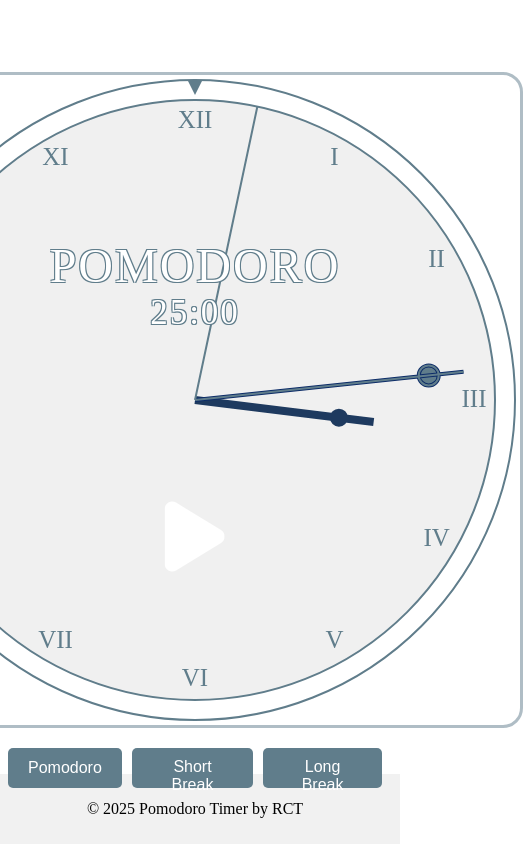
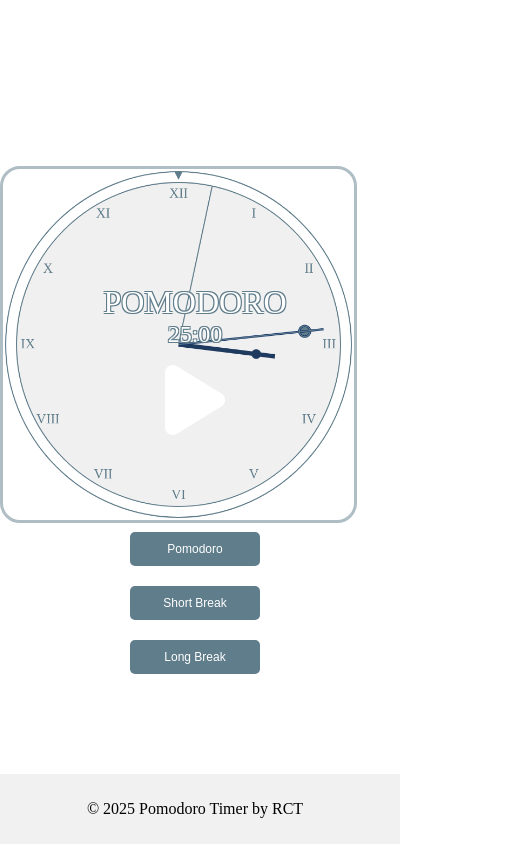
Before and after one commit to rct24/PomodoroTimer, a plain HTML site: page index.html in a window 390 px wide. Shown: the whole page, 523 px wide, since content can reach past the window. Drawn offline with Linux system fonts and the light colour scheme.

Commit message:
modified:   index.html
	modified:   style.css

```diff
--- a/index.html
+++ b/index.html
@@ -7,12 +7,8 @@
     <link rel="stylesheet" href="./style.css" />
   </head>
   <body>
-    <canvas id="canvas"></canvas>
-    <div class="pomodoro_timer">
-      <div class="brand_title text_shadow_style">POMODORO</div>
-      <div class="pomodoro_timer__display">
-        <span class="timer__display text_shadow_style"></span>
-      </div>
+    <div class="canvas-container" style="position: relative">
+      <canvas id="canvas"></canvas>
       <label class="container play-button">
         <input type="checkbox" id="playPauseToggle" />
         <svg
@@ -37,6 +33,12 @@
         </svg>
       </label>
     </div>
+    <div class="pomodoro_timer">
+      <div class="brand_title text_shadow_style">POMODORO</div>
+      <div class="pomodoro_timer__display">
+        <span class="timer__display text_shadow_style"></span>
+      </div>
+    </div>
 
     <!-- <div class="pomodoro_durations" style="display: none"> -->
     <div class="pomodoro_durations">
--- a/style.css
+++ b/style.css
@@ -1,3 +1,4 @@
+/* General body styling for responsiveness */
 body {
   display: flex;
   justify-content: center;
@@ -5,15 +6,20 @@ body {
   flex-direction: column;
   height: 100vh;
   overflow: hidden;
+  margin: 0; /* Remove any default margins */
 }
 
+/* Canvas styling */
 canvas {
-  position: relative;
+  position: relative; /* Make the canvas a positioning context */
   z-index: 0;
   border: rgba(96, 125, 139, 0.5) 3px solid;
   border-radius: 20px;
-  /* background-color: rgba(255, 255, 255, 0.5); */
+  min-width: 300px; /* Minimum width for the canvas */
+  min-height: 300px; /* Minimum height for the canvas */
 }
+
+/* Pomodoro Timer container */
 .pomodoro_timer {
   position: absolute;
   top: 45%;
@@ -24,47 +30,48 @@ canvas {
   flex-direction: column;
   font-family: "Elaris";
   justify-content: center;
-  margin: 0;
   text-align: center;
   align-items: center;
-  z-index: 1;
-}
-
-.text_shadow_style {
-  letter-spacing: 2px;
-  color: #ffffff;
-  text-shadow: -1px -1px 0 #607d8b, 1px -1px 0 #607d8b, -1px 1px 0 #607d8b,
-    1px 1px 0 #607d8b;
-  font-weight: italic;
 }
 
 .pomodoro_timer__display {
   display: flex;
   flex-direction: column;
   align-items: center;
-  font-size: 35px;
 }
 
 .brand_title {
-  font-size: 3rem;
+  font-size: 2.5rem; /* Restore original font size */
+  color: #ffffff; /* Ensure text color matches the original style */
+  text-shadow: -1px -1px 0 #607d8b, 1px -1px 0 #607d8b, -1px 1px 0 #607d8b,
+    1px 1px 0 #607d8b;
+}
+
+.timer__display {
+  font-size: 2rem; /* Restore original font size for the timer */
+  color: #ffffff; /* Ensure text color matches the original style */
+  text-shadow: -1px -1px 0 #607d8b, 1px -1px 0 #607d8b, -1px 1px 0 #607d8b,
+    1px 1px 0 #607d8b;
 }
 
 .timer_button {
   display: flex;
-  justify-content: center;
 }
 
+/* Buttons */
 button {
   background-color: #607d8b;
   color: #fff;
   border: none;
-  padding: 10px 20px;
-  font-size: 16px;
+  padding: calc(8px + 0.5vw) calc(16px + 0.5vw);
+  font-size: calc(14px + 0.5vw);
   border-radius: 5px;
   cursor: pointer;
   transition: background-color 0.3s;
   height: 40px;
   z-index: 2;
+  min-width: 80px; /* Minimum width for buttons */
+  min-height: 40px; /* Minimum height for buttons */
 }
 
 button:hover {
@@ -75,31 +82,33 @@ button.active {
   background-color: #3498db;
 }
 
+/* Footer styling */
 footer {
   background-color: #f1f1f1;
-  padding: 10px;
+  padding: calc(8px + 0.5vw);
   text-align: center;
   width: 100%;
   position: fixed;
   bottom: 0;
 }
 
-.hidden {
-  display: none;
+/* Pomodoro durations container */
+.pomodoro_durations {
+  display: flex;
+  justify-content: space-around; /* Default layout: space around the buttons */
+  margin-top: 20px;
+  z-index: 1;
+  flex-direction: row; /* Default layout: row */
 }
 
-.pomodoro_durations {
-  display: flex;
-  justify-content: space-around;
-  margin-top: 20px;
-  z-index: 1;
-}
-
+/* Buttons in the durations container */
 .pomodoro_durations button {
-  margin-right: 10px;
-}
-.pomodoro_durations button:last-child {
-  margin-right: 0;
+  flex: 1; /* Make all buttons the same size */
+  max-width: 150px; /* Set a maximum width for the buttons */
+  min-width: 130px; /* Set a minimum width for the buttons */
+  margin: 5px; /* Add spacing between buttons */
+  padding: 10px; /* Add padding for better appearance */
+  text-align: center; /* Center the text inside the buttons */
 }
 
 /* From Uiverse.io by catraco */
@@ -170,13 +179,15 @@ footer {
   }
 }
 
-/* Center the play button relative to the canvas, but move it below the center */
+/* Center the play button relative to the canvas */
 .play-button {
-  position: absolute;
-  top: 315%; /* Move the button below the canvas center */
+  position: absolute; /* Position the button relative to the canvas */
+  top: 70%; /* Center vertically relative to the canvas */
   left: 50%; /* Center horizontally relative to the canvas */
   transform: translate(-50%, -50%); /* Adjust for the button's size */
   z-index: 2; /* Ensure it appears above the canvas */
+  padding: 20px; /* Add padding to make the clickable area larger */
+  pointer-events: auto; /* Ensure the button is clickable */
 }
 
 /* Adjust the size and appearance of the play button */
@@ -189,3 +200,45 @@ footer {
     -1px 1px 0 var(--shadow-color, #607d8b),
     1px 1px 0 var(--shadow-color, #607d8b);
 }
+
+/* Media queries for responsiveness */
+@media (max-width: 768px) {
+  /* Adjust canvas size for smaller screens */
+  canvas {
+    width: auto; /* Allow it to scale based on parent container */
+    max-width: 90%; /* Ensure it doesn't exceed the screen width */
+    min-width: 300px; /* Minimum width for the canvas */
+    min-height: 300px; /* Minimum height for the canvas */
+  }
+
+  .play-button {
+    top: 65%; /* Adjust position for smaller screens */
+  }
+
+  .brand_title {
+    font-size: 2rem; /* Reduce font size for smaller screens */
+  }
+
+  .timer__display {
+    font-size: 1.5rem; /* Reduce font size for the timer on smaller screens */
+  }
+
+  button {
+    font-size: 12px; /* Reduce button font size */
+    padding: 8px 12px; /* Adjust button padding */
+    min-width: 60px; /* Minimum width for buttons on smaller screens */
+    min-height: 30px; /* Minimum height for buttons on smaller screens */
+  }
+
+  .pomodoro_durations {
+    flex-direction: column; /* Switch to column layout on smaller screens */
+    align-items: center; /* Align buttons to the center of the canvas */
+    gap: 10px; /* Add spacing between buttons */
+    margin-top: 0; /* Remove extra margin to align with the canvas */
+  }
+
+  .pomodoro_durations button {
+    width: 80%; /* Make buttons take up 80% of the container width */
+    max-width: none; /* Remove the maximum width restriction */
+  }
+}
```
